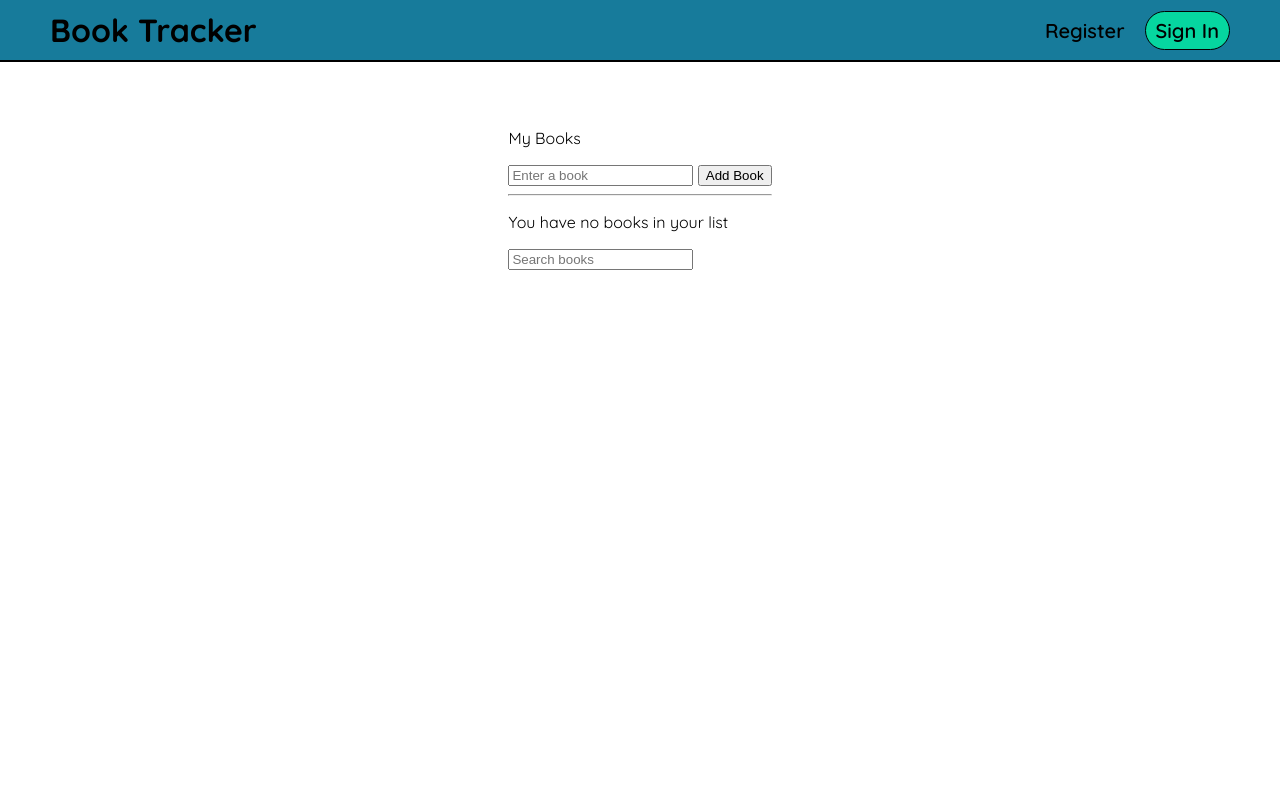
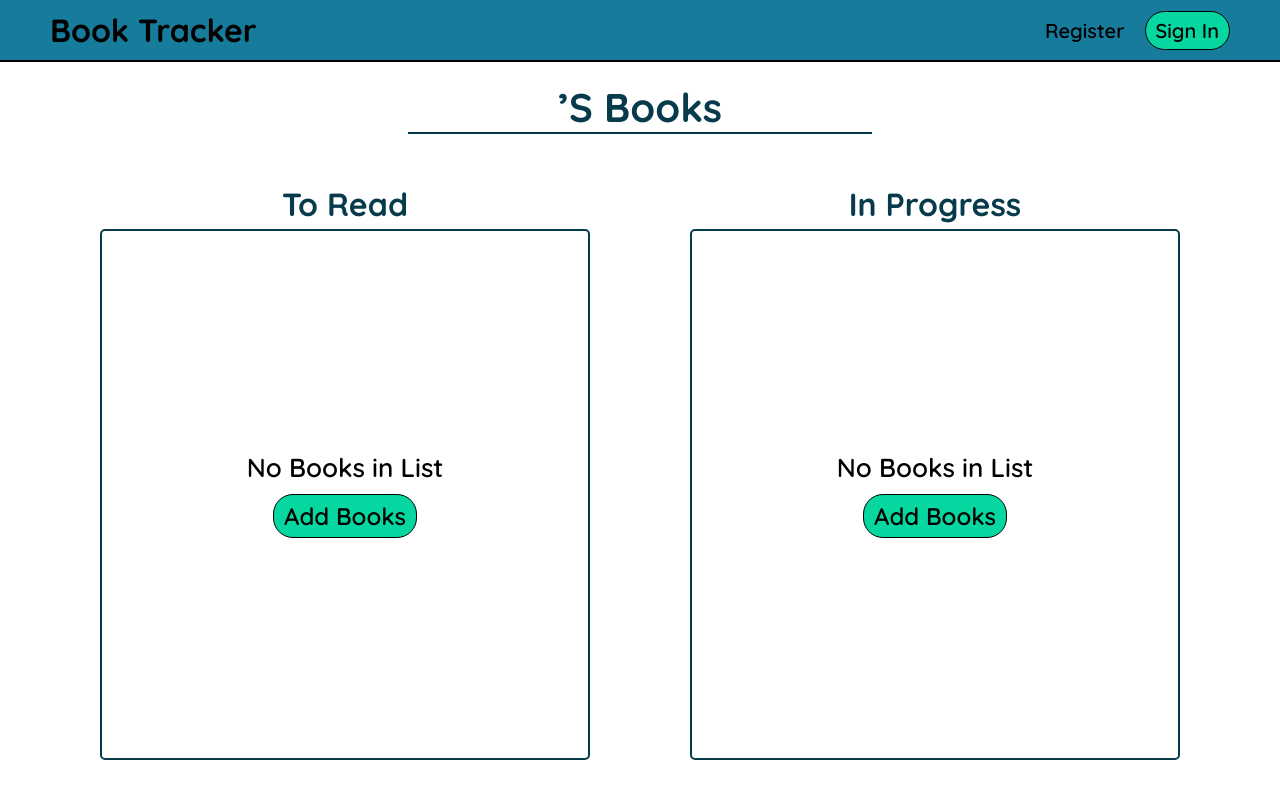
Before and after one commit to EllisLempriere/book_tracker, a Django app: template tracker/templates/books.html in a window 1280 px wide. Run offline with Django 5.2, Linux system fonts and the light colour scheme; the template is opened without the code that fills it, so the values that code supplies are empty; some libraries are stand-ins or nearby versions.

Commit message:
Clean up book list page

```diff
--- a/static/css/styles.css
+++ b/static/css/styles.css
@@ -8,6 +8,7 @@
 html {
     display: flex;
     flex-direction: column;
+    height: 100%;
 }
 
 body {
@@ -73,8 +74,9 @@
     flex: 1 1 0;
     flex-direction: column;
     justify-content: flex-start;
-    padding: 50px;
+    padding: 20px 50px 40px 50px;
     gap: 100px;
+    height: 100%;
 }
 .page-header {
     display: flex;
@@ -145,6 +147,55 @@
     font-family: inherit;
 }
 
+#book-list {
+    display: flex;
+    flex-direction: column;
+    align-self: stretch;
+    align-items: center;
+    flex: 1 1 auto;
+    justify-content: flex-start;
+    gap: 50px;
+}
+
+.lists-container {
+    display: flex;
+    justify-content: center;
+    align-items: center;
+    align-self: stretch;
+    flex: 1 0 auto;
+    padding: 0 50px;
+    gap: 100px;
+}
+.list {
+    display: flex;
+    flex-direction: column;
+    align-items: center;
+    align-self: stretch;
+    flex: 1 0 auto;
+    gap: 5px;
+}
+.list-header {
+    font-size: 32px;
+    color: var(--dark-cyan);
+    font-weight: 700;
+}
+.list-contents {
+    display: flex;
+    flex-direction: column;
+    justify-content: center;
+    align-items: center;
+    align-self: stretch;
+    flex: 1 0 auto;
+    padding: 20px;
+    gap: 10px;
+    border-radius: 5px;
+    border: 2px solid var(--dark-cyan);
+}
+.list-contents p {
+    font-size: 26px;
+    font-weight: 600;
+    margin: 0;
+}
 
 .small-button {
     display: flex;
@@ -162,6 +213,20 @@
 .small-button.red-button {
     background: var(--error-red);
 }
+.large-button {
+    display: flex;
+    justify-content: center;
+    align-items: center;
+    padding: 6px 10px;
+    border-radius: 20px;
+    border: 1px solid black;
+    font-size: 24px;
+    font-weight: 600;
+    cursor: pointer;
+}
+.large-button.green-button {
+    background: var(--mint-green);
+}
 
 .success {
     color: var(--mint-green);
--- a/tracker/templates/books.html
+++ b/tracker/templates/books.html
@@ -1,12 +1,7 @@
 {% extends 'base.html' %}
 
 {% block content %}
-<div class="align-center col-10, offset-1">
-    <main class="d-flex">
-        <section id ="book-list" class="col-12">
-            {% include 'partials/book-list.html' %}
-        </section>
-    </main>
-</div>
-
+    <div id="book-list">
+        {% include 'partials/book-list.html' %}
+    </div>
 {% endblock content %}
--- a/tracker/templates/partials/book-list.html
+++ b/tracker/templates/partials/book-list.html
@@ -1,38 +1,24 @@
-<div class="d-flex justify-content-between align-items-center">
-        <p class="lead ml-0">My Books</p>
-        <form hx-post="{% url 'add-book' %}" hx-target="#book-list" class="d-flex align-items-center">
-            {% csrf_token %}
-            <input type="text" name="bookname" class="form-control-sm mr-2" placeholder="Enter a book" />
-            <button type="submit" class="btn btn-success btn-sm">Add Book</button>
-        </form>
-</div>
-<hr/>
-
-<div class="d-flex justify-content-between">
-
-<section class="col-6">
-
-    {% if messages %}
-    <ul class="messages" hx-get="{% url 'clear' %}" hx-trigger="load delay:3s">
-        {% for message in messages %}
-        <li {% if message.tags %} class="{{ message.tags }}" {% endif %}>{{ message }}</li>
-        {% endfor %}
-    </ul>
-    {% endif %}
-
-    {% if books %}
-        {% csrf_token %}
-        <form class="sortable list-group col-xs-12" hx-trigger="end" hx-post="{% url 'sort' %}" hx-target="#book-list">
-            <div class="htmx-indicator">Updating...</div>
-                {% include 'partials/book-list-elements.html' %}
-        </form>
-    {% else %}
-        <p>You have no books in your list</p>
-    {% endif %}
-</section>
-
-<section class="col-4 offset-1">
-    {% include 'partials/search.html' %}
-</section>
-
-</div>
+{% load possessive %}
+    <div class="page-header">{{ request.user.username|possessive|title }} Books</div>
+    <div class="lists-container">
+        <div class="list">
+            <div class="list-header">To Read</div>
+            <div class="list-contents">
+                {% if books %}
+                {% else %}
+                    <p>No Books in List</p>
+                    <div class="large-button green-button">Add Books</div>
+                {% endif %}
+            </div>
+        </div>
+        <div class="list">
+            <div class="list-header">In Progress</div>
+            <div class="list-contents">
+                {% if books %}
+                {% else %}
+                    <p>No Books in List</p>
+                    <div class="large-button green-button">Add Books</div>
+                {% endif %}
+            </div>
+        </div>
+    </div>
--- /dev/null
+++ b/tracker/templatetags/possessive.py
@@ -0,0 +1,15 @@
+from django import template
+from django.template.defaultfilters import stringfilter
+
+register = template.Library()
+
+
+@register.filter(name='possessive')
+@stringfilter
+def possessive(string):
+    if string[-2:] == "'s" or string[-2:] == "’s":
+        return string
+    elif string[-1:] == "s":
+        return f"{string}’"
+    else:
+        return f"{string}’s"
```
Also changed, not shown: tracker/templatetags/__init__.py (added).
